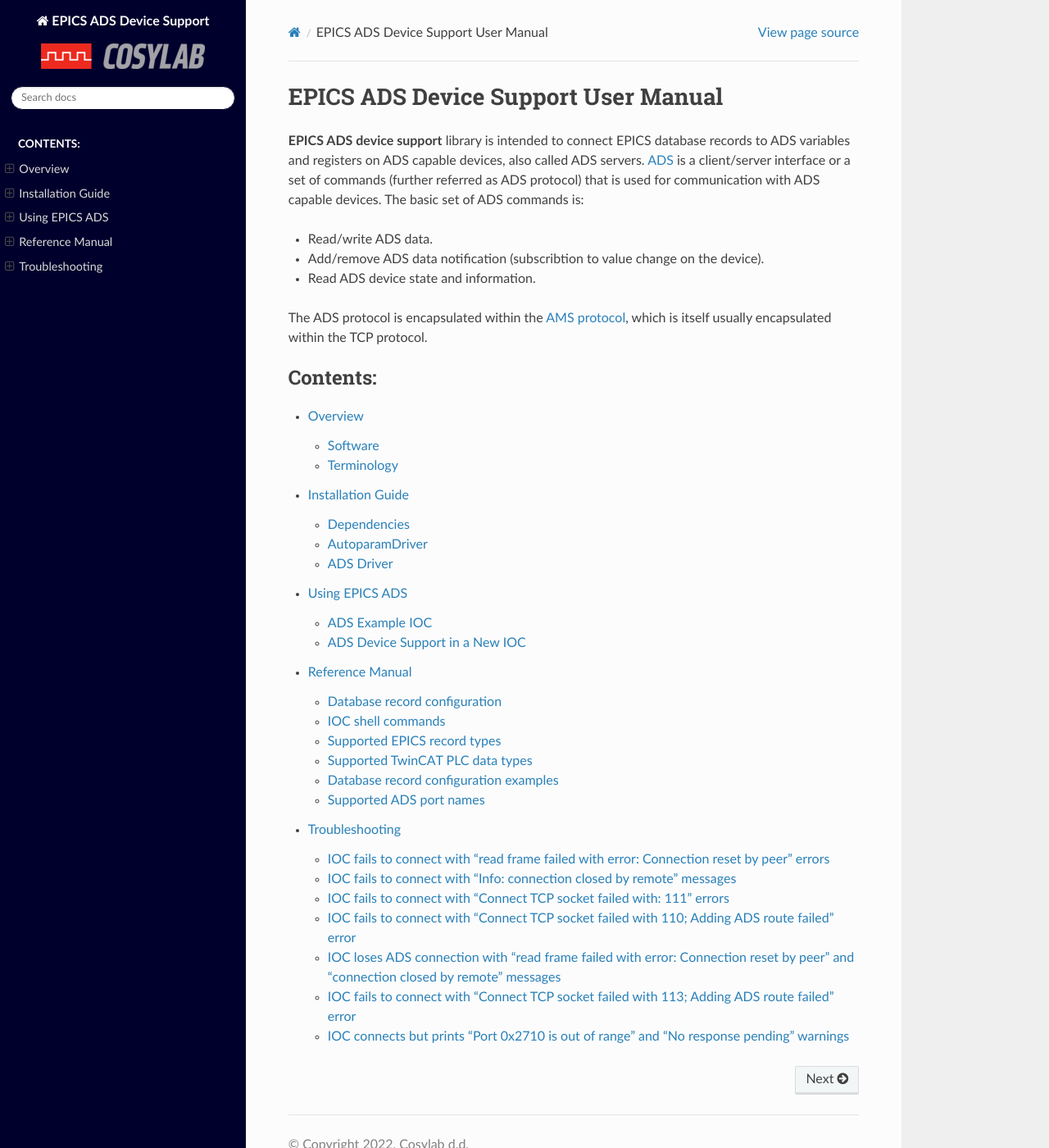
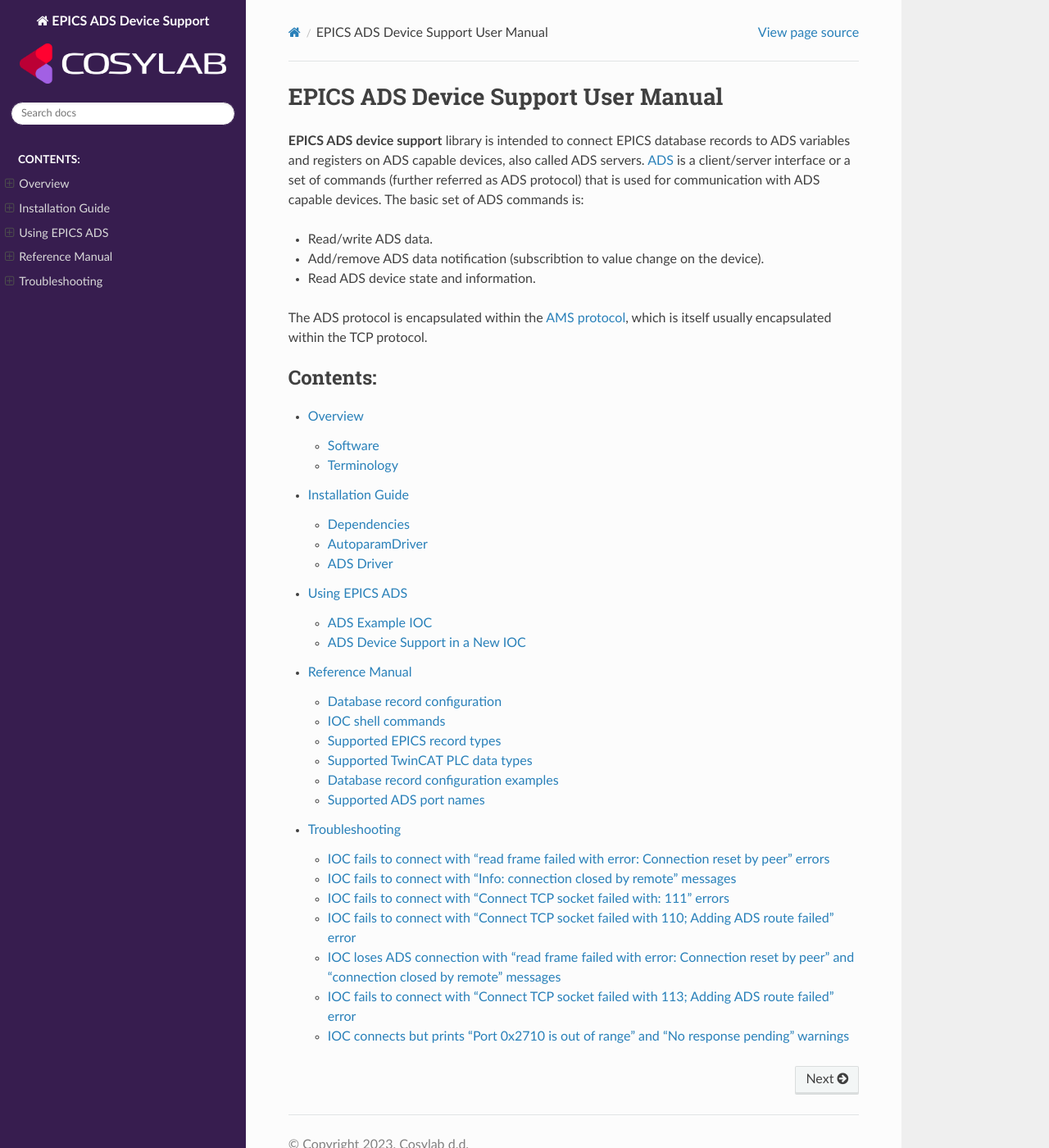
Before and after one commit to Cosylab/adsDriver, a Sphinx documentation site: the page built from documentation/source/index.rst, in a window 1280 px wide and 1400 px high. Shown: the whole window at 82% size. Built offline with Sphinx 7.4.7 and the Read the Docs theme 2.0.0, drawn with Linux system fonts in a browser that asks for light colours.

Commit message:
Adding new logo and colors

```diff
--- a/documentation/source/_static/custom.css
+++ b/documentation/source/_static/custom.css
@@ -1,9 +1,9 @@
-/* SPDX-FileCopyrightText: 2022 Cosylab d.d. https://www.cosylab.com */
+/* SPDX-FileCopyrightText: 2023 Cosylab d.d. https://www.cosylab.com */
 /* SPDX-License-Identifier: MIT-0 */
 
 
 .wy-nav-side {
-    background: #00002C
+    background: #371D4F
 }
 
 .wy-menu-vertical p.caption {
@@ -11,5 +11,5 @@
 }
 
 .wy-side-nav-search input[type="text"] {
-    border-color: #00002C;
+    border-color: #371D4F;
 }
--- a/documentation/source/conf.py
+++ b/documentation/source/conf.py
@@ -1,4 +1,4 @@
-# SPDX-FileCopyrightText: 2022 Cosylab d.d.
+# SPDX-FileCopyrightText: 2023 Cosylab d.d.
 #
 # SPDX-License-Identifier: MIT-0
 
@@ -22,7 +22,7 @@
 # -- Project information -----------------------------------------------------
 
 project = 'EPICS ADS Device Support'
-copyright = '2022, Cosylab d.d'
+copyright = '2023, Cosylab d.d'
 author = 'EPICS ADS Team'
 
 
@@ -59,7 +59,7 @@
 html_theme_options = {
     'collapse_navigation': False,
     'display_version': False,
-    'style_nav_header_background': '#00002C',
+    'style_nav_header_background': '#371D4F',
     #'analytics_id': UA-XXXXX or G-XXX,
 }
 
```
Also changed, not shown: documentation/source/_static/Cosylab_Favicon.png, documentation/source/_static/Cosylab_Logo.png, 3 other files.
